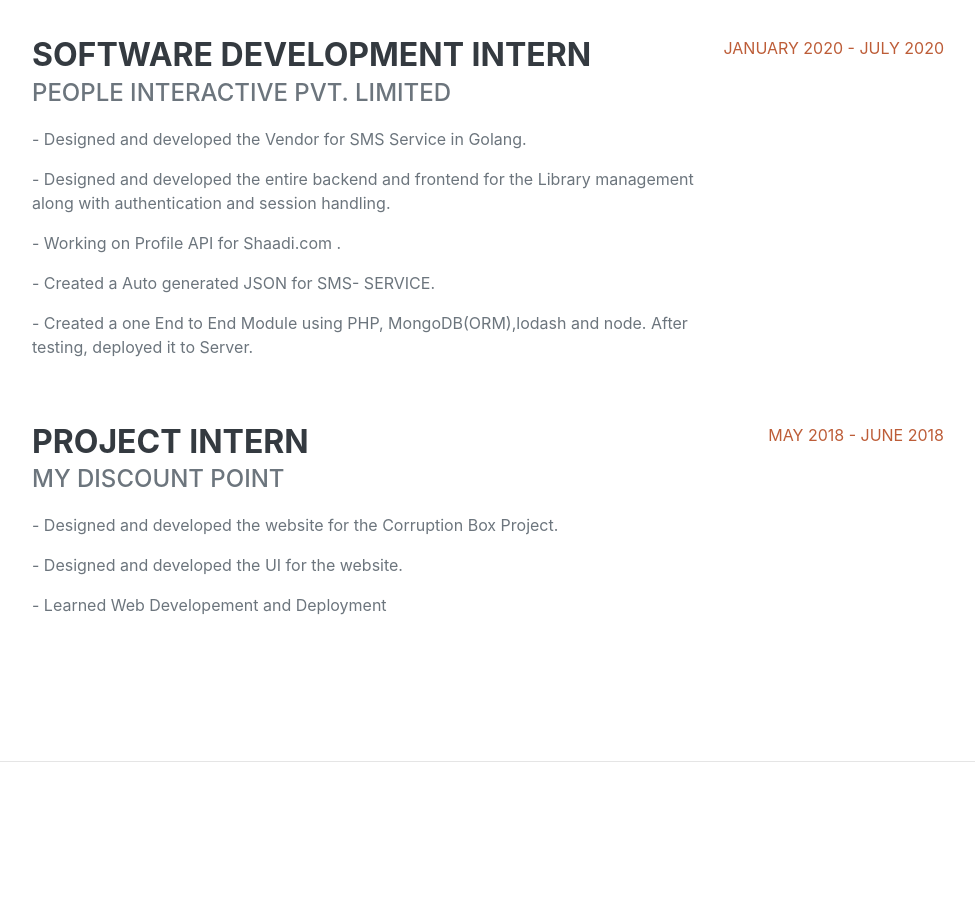
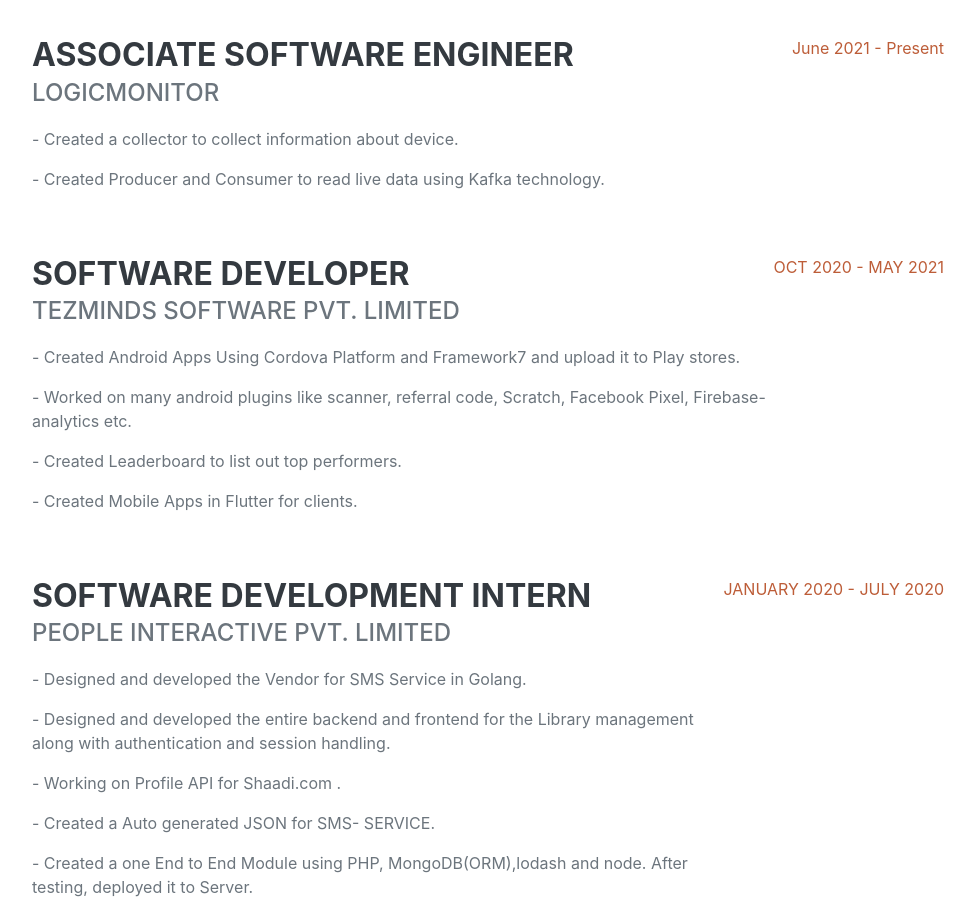
Before and after one commit to ujoshi4494/portfolio, a plain HTML site: page index.html in a window 1280 px wide. Shown: the part 960-1878 px from the top of the page, without its empty margins (288-1263 px from the left). Drawn offline with nearby package versions, Linux system fonts and the light colour scheme; a web font is replaced by a local one.

Commit message:
changes in experience and certificates

```diff
--- a/index.html
+++ b/index.html
@@ -139,9 +139,37 @@
       <section class="resume-section" id="experience">
         <div class="resume-section-content">
           <h2 class="mb-5">Experience</h2>
-          <div
-            class="d-flex flex-column flex-md-row justify-content-between mb-5"
-          >
+          <div class="d-flex flex-column flex-md-row justify-content-between mb-5">
+            <div class="flex-grow-1">
+              <h3 class="mb-0">Associate Software Engineer</h3>
+              <div class="subheading mb-3">LogicMonitor</div>
+              <p>
+                - Created a collector to collect information about device.
+              </p>
+
+              <p>- Created Producer and Consumer to read live data using Kafka technology.</p>
+            </div>
+            <div class="flex-shrink-0">
+              <span class="text-primary">June 2021 - Present</span>
+            </div>
+          </div>
+          <div class="d-flex flex-column flex-md-row justify-content-between mb-5">
+            <div class="flex-grow-1">
+              <h3 class="mb-0">Software Developer</h3>
+              <div class="subheading mb-3">Tezminds Software Pvt. Limited</div>
+              <p>
+                - Created Android Apps Using Cordova Platform and Framework7 and upload it to Play stores.
+              </p>
+
+              <p>- Worked on many android plugins like scanner, referral code, Scratch, Facebook Pixel, Firebase-analytics etc.</p>
+              <p>- Created Leaderboard to list out top performers.</p>
+              <p>- Created Mobile Apps in Flutter for clients.</p>
+            </div>
+            <div class="flex-shrink-0">
+              <span class="text-primary">OCT 2020 - MAY 2021</span>
+            </div>
+          </div>
+          <div class="d-flex flex-column flex-md-row justify-content-between mb-5">
             <div class="flex-grow-1">
               <h3 class="mb-0">Software Development Intern</h3>
               <div class="subheading mb-3">People Interactive Pvt. Limited</div>
@@ -164,25 +192,9 @@
               <span class="text-primary">JANUARY 2020 - JULY 2020</span>
             </div>
           </div>
-          <div
-            class="d-flex flex-column flex-md-row justify-content-between mb-5"
-          >
-            <div class="flex-grow-1">
-              <h3 class="mb-0">Project Intern</h3>
-              <div class="subheading mb-3">MY DISCOUNT POINT</div>
-              <p>
-                - Designed and developed the website for the Corruption Box
-                Project.
-              </p>
 
-              <p>- Designed and developed the UI for the website.</p>
-              <p>- Learned Web Developement and Deployment</p>
-            </div>
-            <div class="flex-shrink-0">
-              <span class="text-primary">MAY 2018 - JUNE 2018</span>
-            </div>
-          </div>
         </div>
+
       </section>
       <hr class="m-0" />
       <!-- Education-->
@@ -196,7 +208,7 @@
               <h3 class="mb-0">MIT ACADEMY OF ENGINEERING</h3>
               <div class="subheading mb-3">Bachelor of Technology</div>
               <div>Information Technology</div>
-              <p>CGPA: 8.3</p>
+              <p>CGPA: 8.53</p>
             </div>
             <div class="flex-shrink-0">
               <span class="text-primary">AUGUST 2016 - MAY 2020</span>
@@ -231,8 +243,8 @@
             <li class="list-inline-item"><i class="fab fa-npm"></i></li>
           </ul>
           <div class="subheading mb-2">
-            PYTHON | NODE | JAVA | JAVASCRIPT | DATA STRUCTURE | DATABASE | OOPs
-            | REST API | REACT | EXPRESS
+            PYTHON | NODE | JAVA | JAVASCRIPT | REACT | REACT NATIVE | FLUTTER | KAFKA | DATA STRUCTURE | DATABASE | OOPs
+            | REST API | EXPRESSJS
           </div>
           <br />
           <ul class="fa-ul mb-0">
@@ -398,6 +410,16 @@
                 >CREDENDTIAL</a
               >)
             </li>
+
+            <li>
+              <span class="fa-li"
+                ><i class="fas fa-trophy text-warning"></i
+              ></span>
+              Java Memory Management(<a
+                href="https://drive.google.com/file/d/1n9B4OOIL7CBPdRS9u6zN7VmhpUh01CIR/view?usp=sharing"
+                >CREDENDTIAL</a
+              >)
+            </li>
           </ul>
         </div>
       </section>
```
